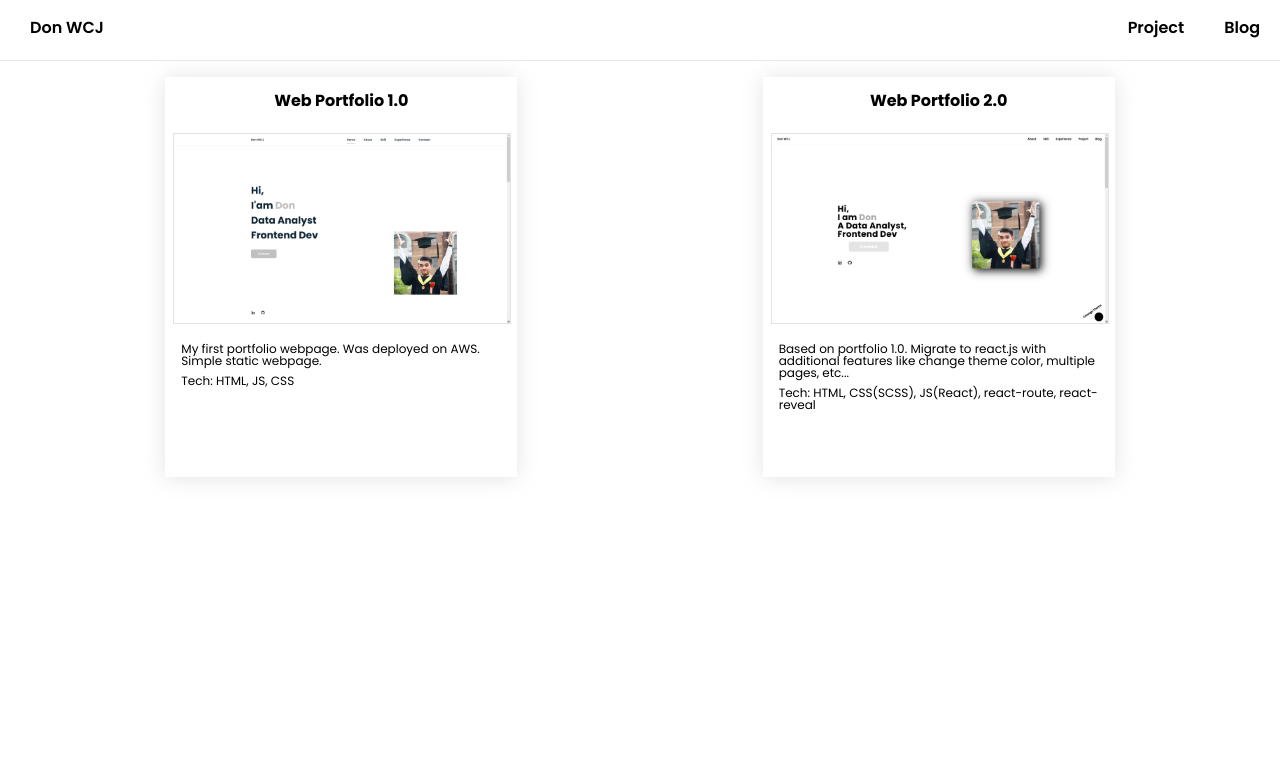
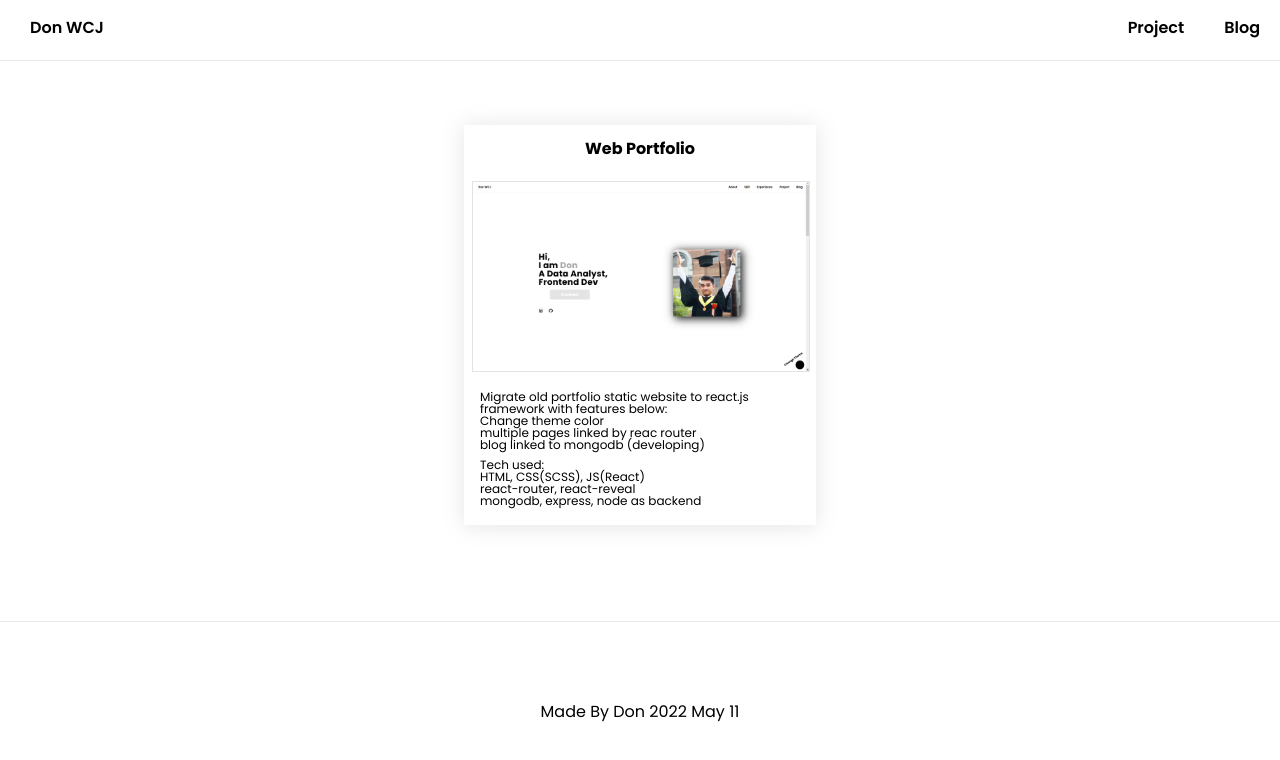
Before and after one commit to dedonzz/web-portfolio-2.0-client, a React (Create React App) app: page /project in a window 1280 px wide. Shown: the top 760 px of the page. Built offline with nearby package versions, Linux system fonts and the light colour scheme.

Commit message:
Modified project.jsx related files.

```diff
--- a/src/components/styles/Foot.css
+++ b/src/components/styles/Foot.css
@@ -1,6 +1,7 @@
 .foot {
-  height: 170px;
+  height: 180px;
   width: 100%;
+  bottom: 0;
   background-color: var(--color-theme2);
   border-top: 1px solid rgba(0, 0, 0, 0.089);
   display: flex;
--- a/src/pages/Project.jsx
+++ b/src/pages/Project.jsx
@@ -1,5 +1,6 @@
 import React from "react";
 import Nav from "../components/Nav";
+import Foot from "../components/Foot";
 import "./styles/Project.css";
 
 const Project = () => {
@@ -8,24 +9,28 @@ const Project = () => {
       <Nav />
       <div className="project-container">
         <div className="project-cards">
-          <h2>Web Portfolio 1.0</h2>
-          <img src="assets/project-1.png" alt="project-1" />
-          <p>
-            My first portfolio webpage. Was deployed on AWS. Simple static
-            webpage.
-          </p>
-          <p>Tech: HTML, JS, CSS</p>
-        </div>
-        <div className="project-cards">
-          <h2>Web Portfolio 2.0</h2>
+          <h2>Web Portfolio</h2>
           <img src="assets/project-2.png" alt="project-2" />
           <p>
-            Based on portfolio 1.0. Migrate to react.js with additional features
-            like change theme color, multiple pages, etc...
+            Migrate old portfolio static website to react.js framework with
+            features below: <br />
+            <ul>
+              <li>Change theme color</li>
+              <li>multiple pages linked by reac router</li>
+              <li>blog linked to mongodb (developing)</li>
+            </ul>
           </p>
-          <p>Tech: HTML, CSS(SCSS), JS(React), react-route, react-reveal</p>
+          <p>
+            Tech used:
+            <ul>
+              <li>HTML, CSS(SCSS), JS(React)</li>
+              <li>react-router, react-reveal</li>
+              <li>mongodb, express, node as backend</li>
+            </ul>
+          </p>
         </div>
       </div>
+      <Foot />
     </div>
   );
 };
--- a/src/pages/styles/Project.css
+++ b/src/pages/styles/Project.css
@@ -3,6 +3,7 @@
 }
 
 .project .project-container {
+  height: 70vh;
   display: -webkit-box;
   display: -ms-flexbox;
   display: flex;
--- a/src/pages/styles/Project.scss
+++ b/src/pages/styles/Project.scss
@@ -3,6 +3,7 @@
     visibility: hidden;
   }
   .project-container {
+    height: 70vh;
     display: flex;
     flex-wrap: wrap;
     justify-content: space-evenly;
```
Also changed, not shown: 2 other files (tests, documents, lock files or other folders).
